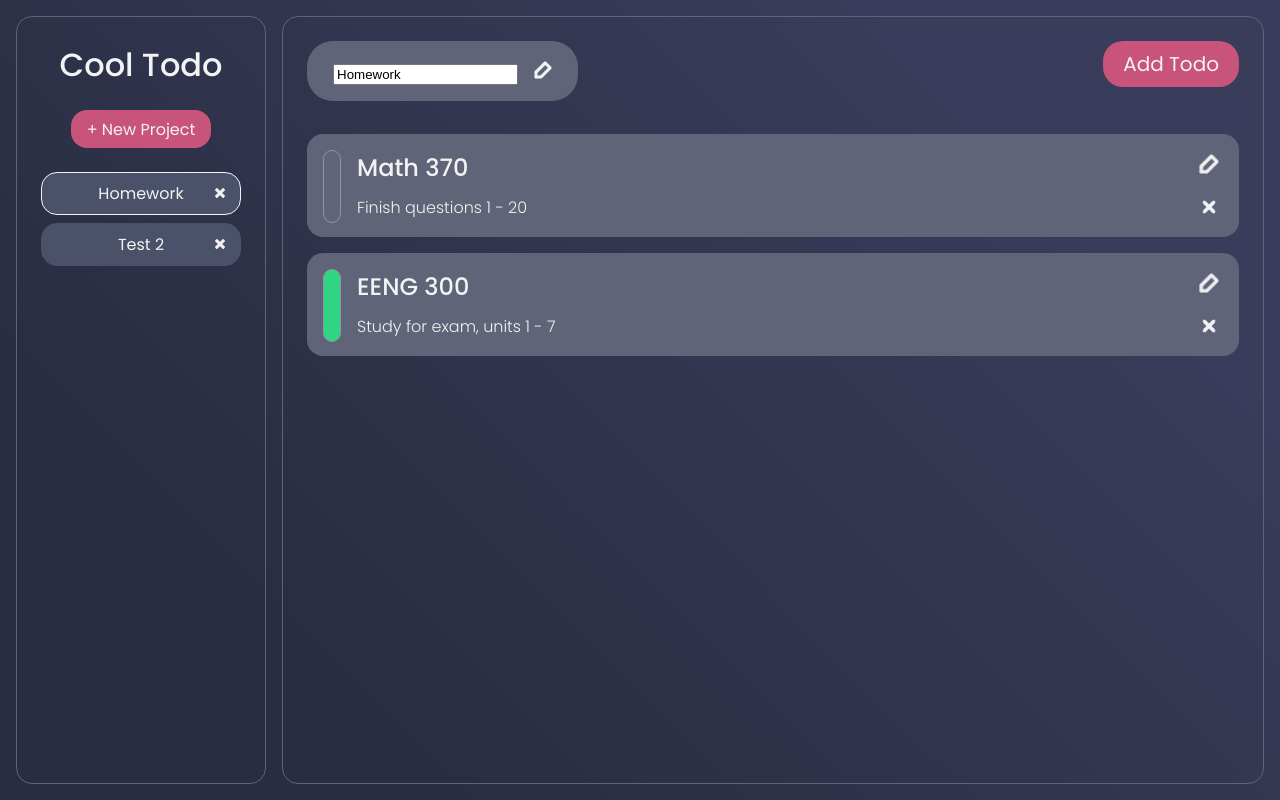
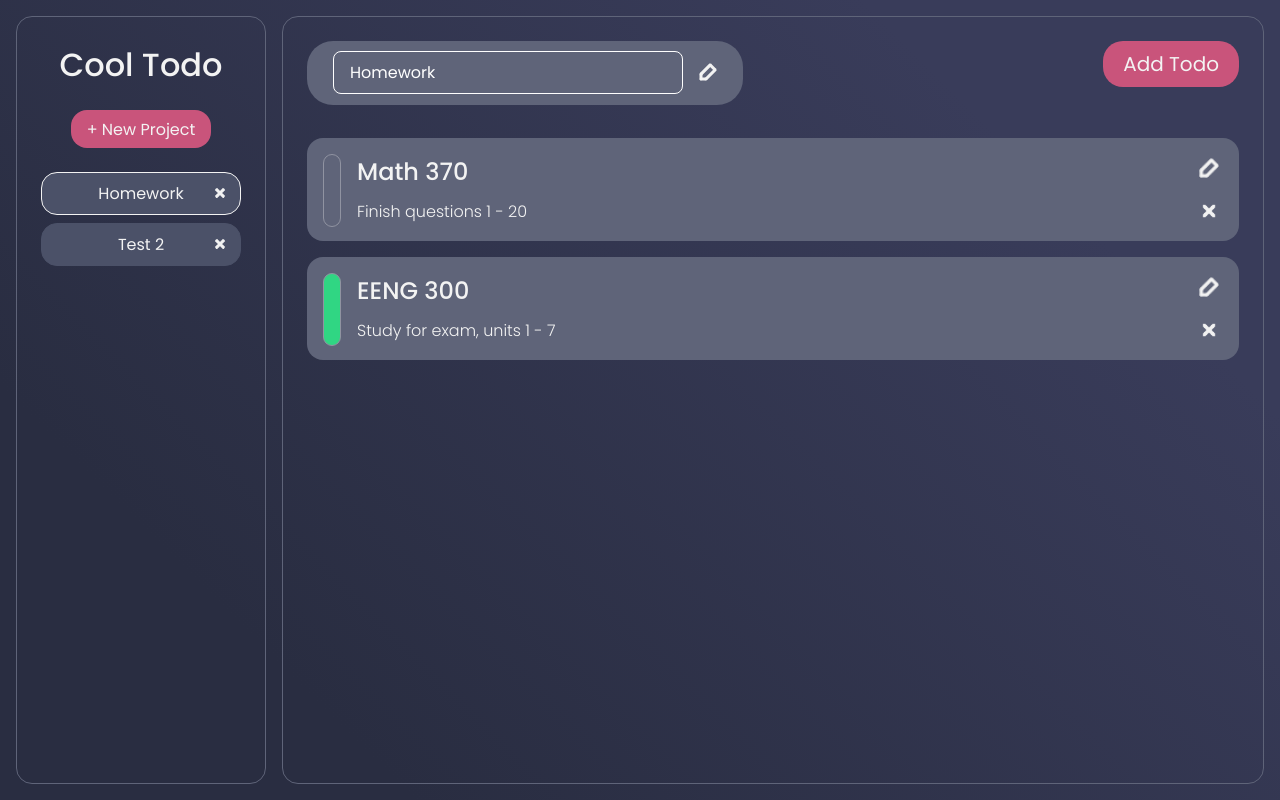
Before and after one commit to John-Jeff/todo-list, a Vue app: page / in a window 1280 px wide. Both pictures are taken after a click on the link 498 px from the left and 70 px from the top of the page. Built offline with nearby package versions, Linux system fonts and the light colour scheme.

Commit message:
Style project title edit input

```diff
--- a/src/components/todo/TodoPane.vue
+++ b/src/components/todo/TodoPane.vue
@@ -2,8 +2,8 @@
     <div id="main">
         <header id="main-header">
             <h1 id="project-title">
-                <input id="title-form" @change="editProjectTitle(projectTitle)" v-model="projectTitle"
-                    v-if="$store.state.projectTitleEdit" type="text">
+                <input id="title-input" @blur="editProjectTitle(projectTitle)" v-model="projectTitle" ref="titleInput"
+                    v-if="$store.state.projectTitleEdit" type="text" v-focus>
                 <span v-else>{{ project.title }}</span>
                 <a class="title-edit" @click.stop="toggleProjectTitleEdit()"><img src="../../assets/edit_icon.png"
                         alt=""></a>
@@ -49,9 +49,12 @@ export default {
         },
         toggleProjectTitleEdit() {
             this.$store.commit('TOGGLE_PROJECT_EDIT');
+            // if (this.$store.state.projectTitleEdit) this.$refs.titleInput[0].focus();
+
         },
         editProjectTitle(projectTitle) {
             this.$store.commit('EDIT_PROJECT_TITLE', projectTitle);
+            // this.$refs.titleInput[0].focus();
         }
     }
 }
@@ -65,14 +68,27 @@ export default {
 }
 
 #project-title {
+    display: flex;
+    align-items: center;
     font-size: 26px;
     font-weight: 500;
     box-sizing: border-box;
-    display: inline-block;
+    /* display: inline-block; */
     background: #5f6479;
     margin-top: 0;
     padding: .4em 1em;
     border-radius: 1em;
+}
+
+#title-input {
+    background: none;
+    color: white;
+    font-family: inherit;
+    font-size: 16px;
+    padding: .5em 1em;
+    border: 1px solid white;
+    outline: none;
+    border-radius: .5rem;
 }
 
 .title-edit {
```
